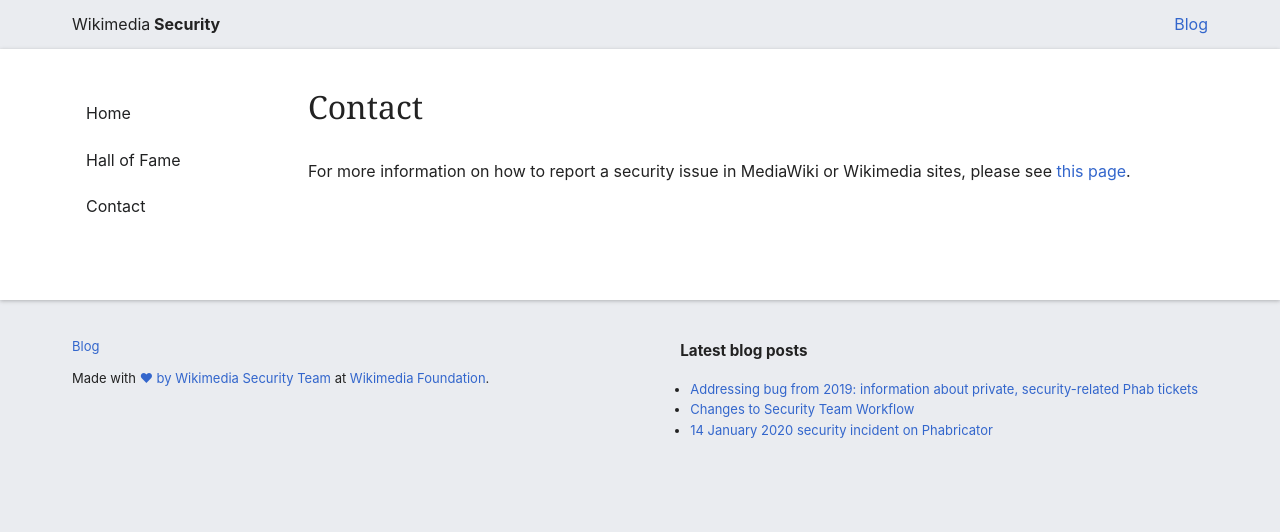
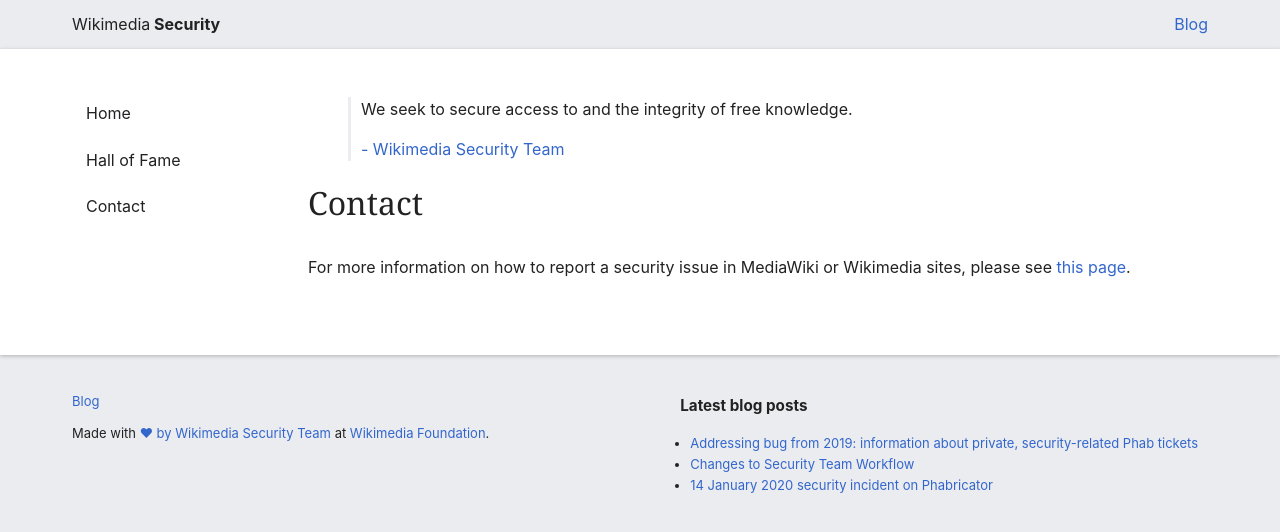
Before and after one commit to wikimedia/wikimedia-security-landing-page, a Jekyll site: the page public_html/contact/index.html, which Jekyll copies as it is, in a window 1280 px wide. Shown: the top 532 px of the page. Built offline with Jekyll 4.4.1, drawn with Linux system fonts in a browser that asks for light colours.

Commit message:
Add some text to index
Add quote to contact

Change-Id: I4b8584276fa4beab213b55036d63e472dc4447e6

```diff
--- a/public_html/contact/index.html
+++ b/public_html/contact/index.html
@@ -20,7 +20,14 @@
       <a href="/contact">Contact</a></li>
   </ul></nav>
 <article>
-  <h1>Contact</h1>
+  <blockquote><p>
+  We seek to secure access to and the integrity of free knowledge.
+</p>
+<p>
+  <a href="https://www.mediawiki.org/wiki/Wikimedia_Security_Team">- Wikimedia Security Team</a>
+</p>
+</blockquote>
+<h1>Contact</h1>
 
 <p>For more information on how to report a security issue in MediaWiki or Wikimedia sites, please see <a href="https://www.mediawiki.org/wiki/Reporting_security_bugs">this page</a>.</p>
 
--- a/public_html/index.html
+++ b/public_html/index.html
@@ -28,6 +28,9 @@
 </p>
 </blockquote>
 
+<h1>Wikimedia Security</h1>
+<p>The Wikimedia Security Team exists to serve and guide the community and foundation by providing security services to inform risk and to cultivate a culture of security.</p>
+
 </article>
 </div></main>
 
--- a/src/index.html
+++ b/src/index.html
@@ -9,3 +9,6 @@
   <a href="https://www.mediawiki.org/wiki/Wikimedia_Security_Team">- Wikimedia Security Team</a>
 </p>
 </blockquote>
+
+<h1>Wikimedia Security</h1>
+<p>The Wikimedia Security Team exists to serve and guide the community and foundation by providing security services to inform risk and to cultivate a culture of security.</p>
```
Also changed, not shown: src/contact.html (+7 -0 lines).
